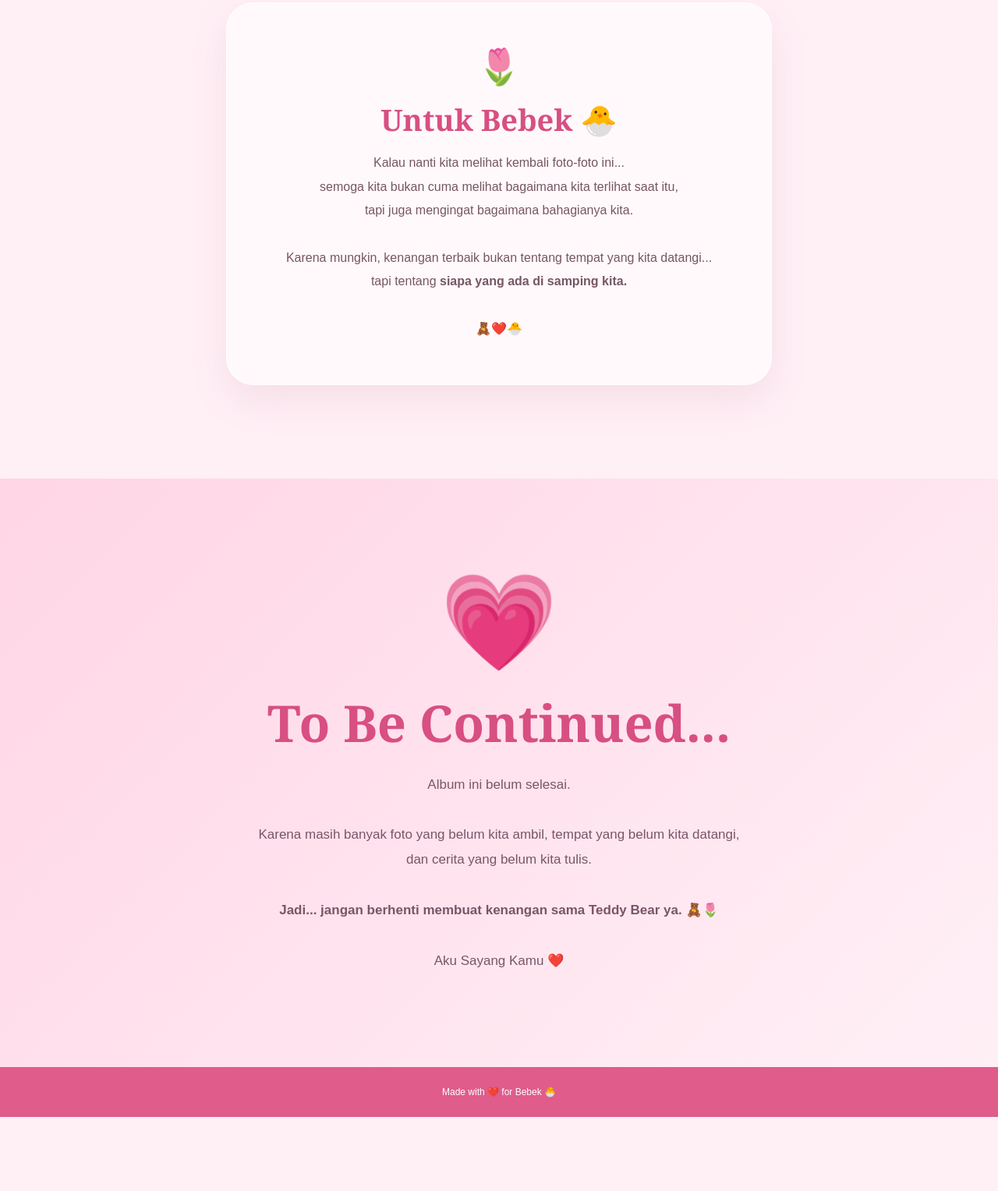
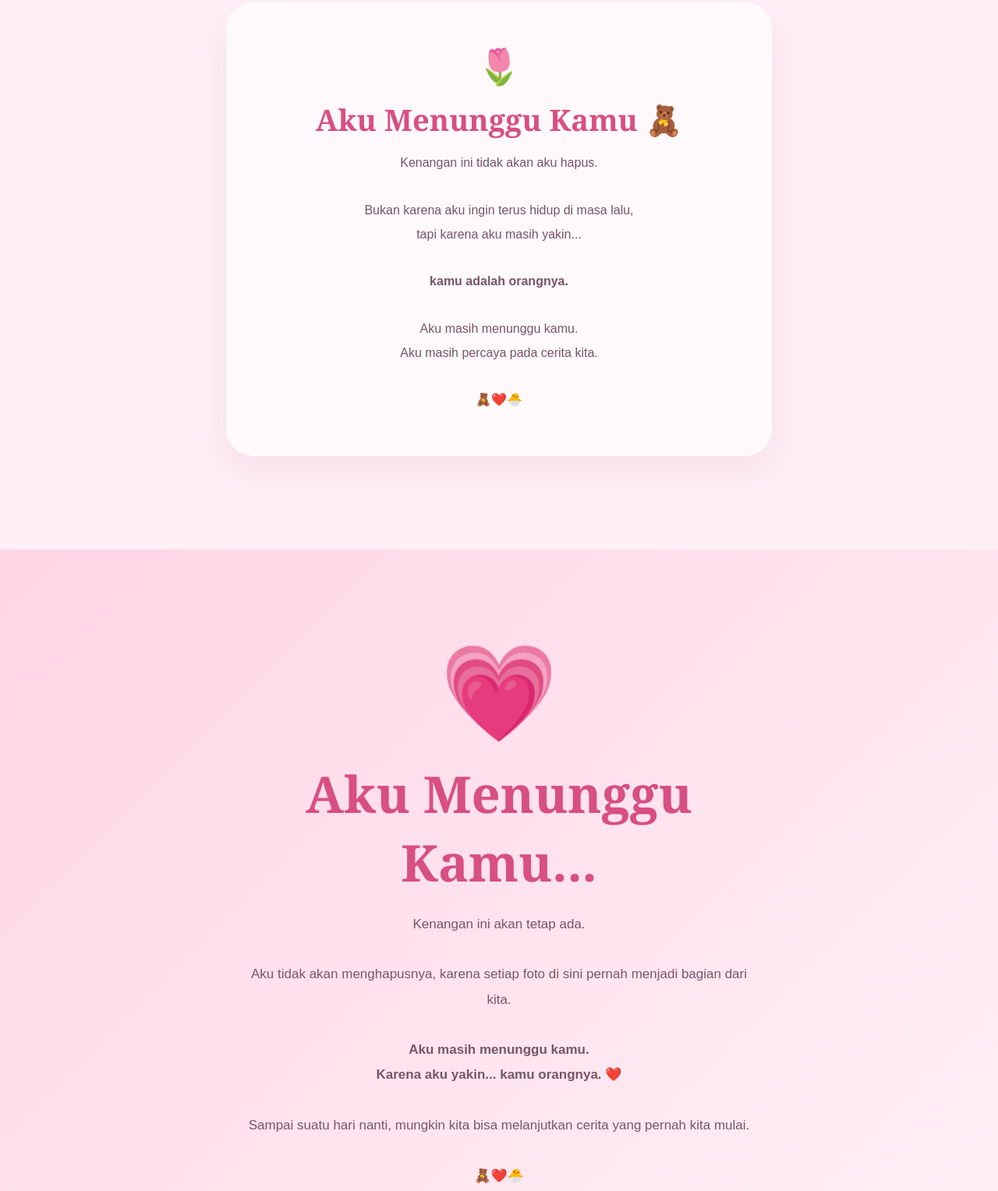
Before and after one commit to Prayogaap01/our-love-garden, a plain HTML site: page index.html in a window 1280 px wide. Shown: the part 1775-3303 px from the top of the page at 78% size. Before the commit the page ends 3208 px from the top, so only its background shows below. Drawn offline with Linux system fonts and the light colour scheme.

Commit message:
index.html

```diff
--- a/index.html
+++ b/index.html
@@ -1029,7 +1029,7 @@ section {
     </h2>
 
     <p class="section-subtitle">
-        little moments, big feelings 💕
+        kenangan ini tidak akan aku hapus 💕
     </p>
 
 
@@ -1138,34 +1138,31 @@ section {
         </div>
 
         <h2>
-            Untuk Bebek 🐣
+            Aku Menunggu Kamu 🧸
         </h2>
 
         <p>
 
-            Kalau nanti kita melihat kembali
-            foto-foto ini...
+            Kenangan ini tidak akan aku hapus.
+
+            <br><br>
+
+            Bukan karena aku ingin terus hidup
+            di masa lalu,
 
             <br>
 
-            semoga kita bukan cuma melihat
-            bagaimana kita terlihat saat itu,
-
+            tapi karena aku masih yakin...
+
+            <br><br>
+
+            <b>kamu adalah orangnya.</b>
+
+            <br><br>
+
+            Aku masih menunggu kamu.
             <br>
-
-            tapi juga mengingat
-            bagaimana bahagianya kita.
-
-            <br><br>
-
-            Karena mungkin,
-            kenangan terbaik bukan tentang
-            tempat yang kita datangi...
-
-            <br>
-
-            tapi tentang
-            <b>siapa yang ada di samping kita.</b>
+            Aku masih percaya pada cerita kita.
 
             <br><br>
 
@@ -1192,31 +1189,37 @@ section {
         </span>
 
         <h2>
-            To Be Continued...
+            Aku Menunggu Kamu...
         </h2>
 
         <p>
 
-            Album ini belum selesai.
+            Kenangan ini akan tetap ada.
 
             <br><br>
 
-            Karena masih banyak foto
-            yang belum kita ambil,
-            tempat yang belum kita datangi,
-            dan cerita yang belum kita tulis.
+            Aku tidak akan menghapusnya,
+            karena setiap foto di sini
+            pernah menjadi bagian dari kita.
 
             <br><br>
 
             <b>
-                Jadi...
-                jangan berhenti membuat kenangan
-                sama Teddy Bear ya. 🧸🌷
+                Aku masih menunggu kamu.
+                <br>
+                Karena aku yakin...
+                kamu orangnya. ❤️
             </b>
 
             <br><br>
 
-            Aku Sayang Kamu ❤️
+            Sampai suatu hari nanti,
+            mungkin kita bisa melanjutkan
+            cerita yang pernah kita mulai.
+
+            <br><br>
+
+            🧸❤️🐣
 
         </p>
 
```
